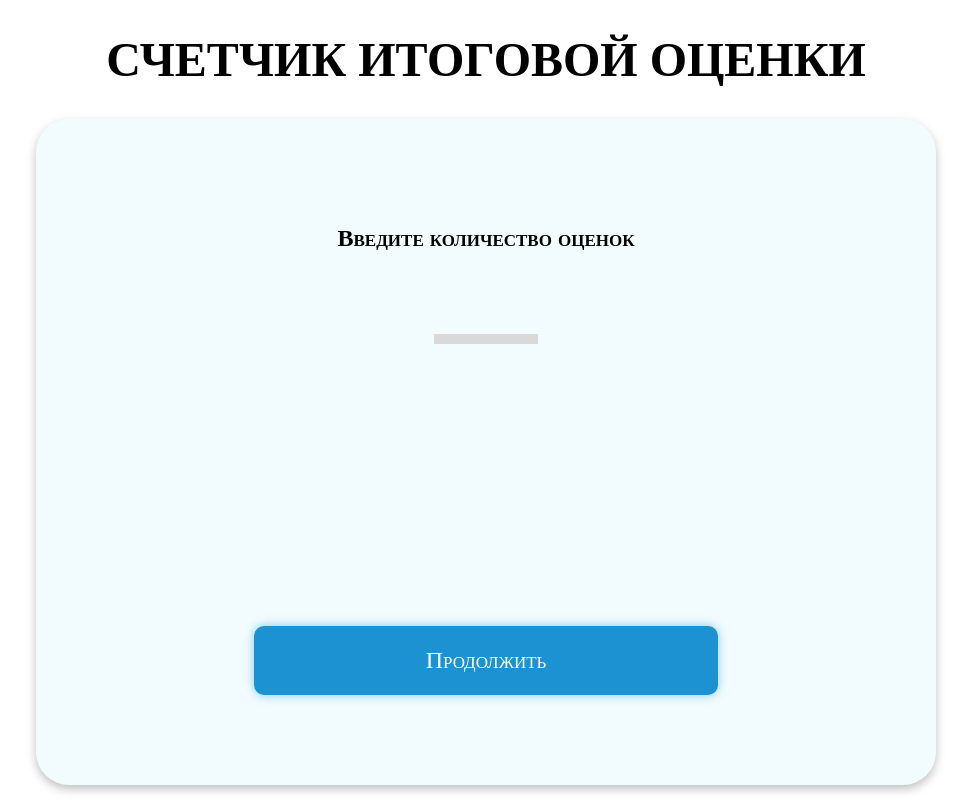
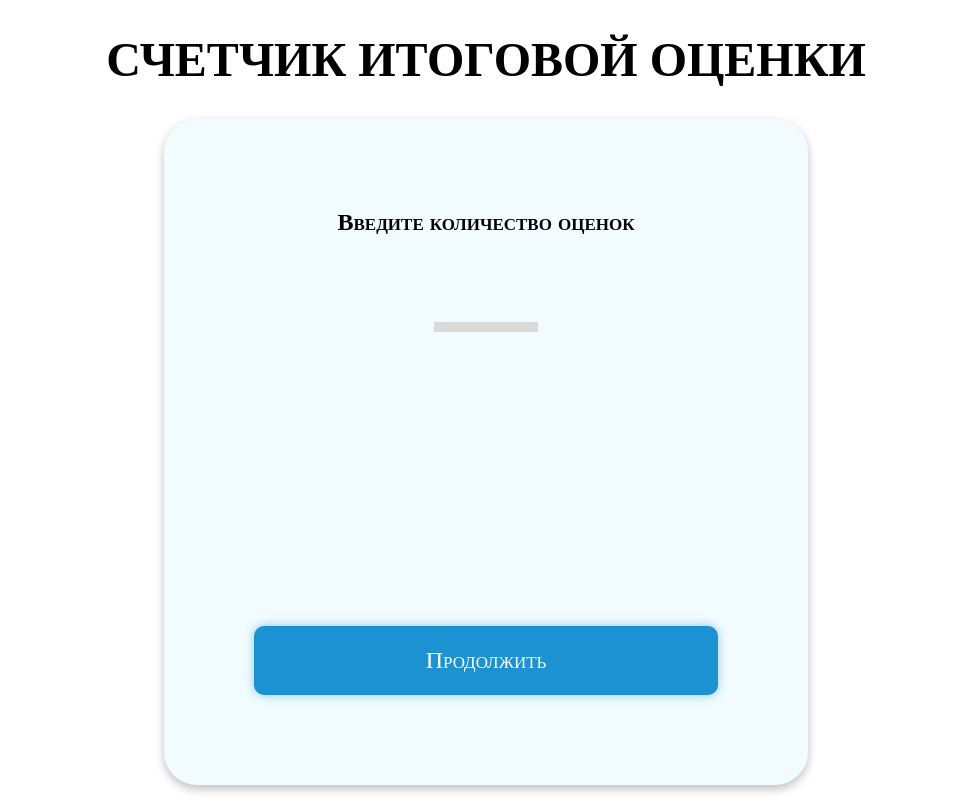
Before and after one commit to Tair-coder/total-mark-counter, a React (Create React App) app: page / in a window 1280 px wide. Shown: the whole page, without its empty margins (154-1125 px from the left). Built offline with nearby package versions, Linux system fonts and the light colour scheme.

Commit message:
my fouth commit on this pj

```diff
--- a/src/App.js
+++ b/src/App.js
@@ -1,6 +1,7 @@
 import './App.css';
 import Card from './components/UI/Card'
 import AmountOfMarks from './components/first-screen/AmountOfMarks';
+// import FillInSections from './components/second-screen/FillInSections';
 function App() {
   return (
     <div className="App">
--- a/src/components/UI/Button.module.css
+++ b/src/components/UI/Button.module.css
@@ -15,4 +15,10 @@
   font-variant: small-caps;
   border: none;
   cursor: pointer;
+  transition: all .7s;
 }
+.button:hover,.button:active {
+  background: #20abf7;
+  box-shadow: 0px 2px 10px 0px rgba(244, 244, 244, 0.5),
+    0px -2px 10px 0px rgba(244, 244, 244, 0.5);
+}
--- a/src/components/UI/Card.module.css
+++ b/src/components/UI/Card.module.css
@@ -1,6 +1,5 @@
 .card{
     max-width: 720px;
-    width: 100%;
     height: 512px;
     padding: 7%;
     border-radius: 33px;
--- /dev/null
+++ b/src/components/UI/Form.js
@@ -0,0 +1,11 @@
+import React from 'react'
+import styles from './Form.module.css'
+function Form(props) {
+  return (
+    <form onSubmit={props.submitHandler} className={styles.form}>
+        {props.children}
+    </form>
+  )
+}
+
+export default Form
--- /dev/null
+++ b/src/components/UI/Form.module.css
@@ -0,0 +1,8 @@
+.form{
+    display: flex;
+    height: 100%;
+    justify-content: space-between;
+    align-items: center;
+    flex-direction: column;
+    margin-top: 20px;
+}
--- a/src/components/UI/Title.module.css
+++ b/src/components/UI/Title.module.css
@@ -5,4 +5,5 @@
     font-weight: 600;
     line-height: normal;
     font-variant: small-caps;
+    margin: 0;
 }
--- a/src/components/first-screen/AmountOfMarks.js
+++ b/src/components/first-screen/AmountOfMarks.js
@@ -2,6 +2,7 @@ import React from 'react'
 import Button from '../UI/Button'
 import Title from '../UI/Title'
 import styles from './AmountOfMarks.module.css'
+import Form from '../UI/Form'
 function AmountOfMarks() {
     const submitHandler = () => {
 
@@ -9,10 +10,10 @@ function AmountOfMarks() {
   return (
     <React.Fragment>
         <Title title="Введите количество оценок"/>
-        <form onSubmit={submitHandler} className={styles.form}>
-            <input type='text'className={styles.input}/>
+        <Form submitHandler={submitHandler}>
+          <input type='text'className={styles.input} maxlength="2"/>
             <Button buttonName='Продолжить'/>
-        </form>
+        </Form>
     </React.Fragment>
   )
 }
--- a/src/components/second-screen/FillInSections.module.css
+++ b/src/components/second-screen/FillInSections.module.css
@@ -0,0 +1,27 @@
+.form{
+    display: flex;
+    height: 100%;
+    justify-content: space-between;
+    align-items: center;
+    flex-direction: column;
+}
+.wrapper{
+    max-width: 615px;
+    width: 100%;
+    display: flex;
+    flex-wrap: wrap;
+    gap: 20px 15px;
+}
+.inputbox {
+  width: 30px;
+  height: 30px;
+  background: #d9d9d9;
+  outline: none;
+  border: none;
+  color: #000;
+  font-size: 13px;
+  font-style: normal;
+  font-weight: 600;
+  line-height: normal;
+  text-align: center;
+}
--- a/src/index.css
+++ b/src/index.css
@@ -1,5 +1,6 @@
 body {
   margin: 0;
+  padding: 0;
   font-family: 'Montserrat';
   -webkit-font-smoothing: antialiased;
   -moz-osx-font-smoothing: grayscale;
```
Also changed, not shown: src/components/second-screen/FillInSections.js (+35 -0 lines).
